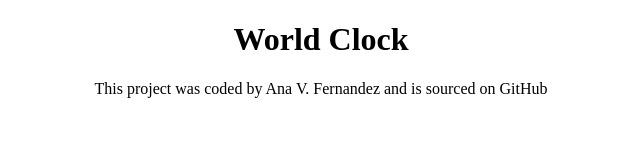
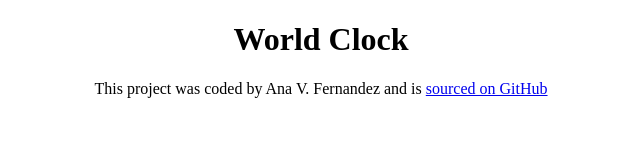
Before and after one commit to avfernandez03/World-Clock, a plain HTML site: page index.html in a window 1280 px wide. Shown: the whole page, without its empty margins (319-959 px from the left). Drawn offline with Linux system fonts and the light colour scheme.

Commit message:
Fixed footer link

```diff
--- a/index.html
+++ b/index.html
@@ -10,7 +10,9 @@
     <h1> World Clock</h1>
 
 
-<footer>This project was coded by Ana V. Fernandez and is <a href="https://github.com/avfernandez03/World-Clock" target="_blank"></a> sourced on GitHub </footer>
+<footer>
+    This project was coded by Ana V. Fernandez and is <a href="https://github.com/avfernandez03/World-Clock" target="_blank">sourced on GitHub</a>
+ </footer>
 
 <script src="javascript/index.js"></script>
 </body>
```
